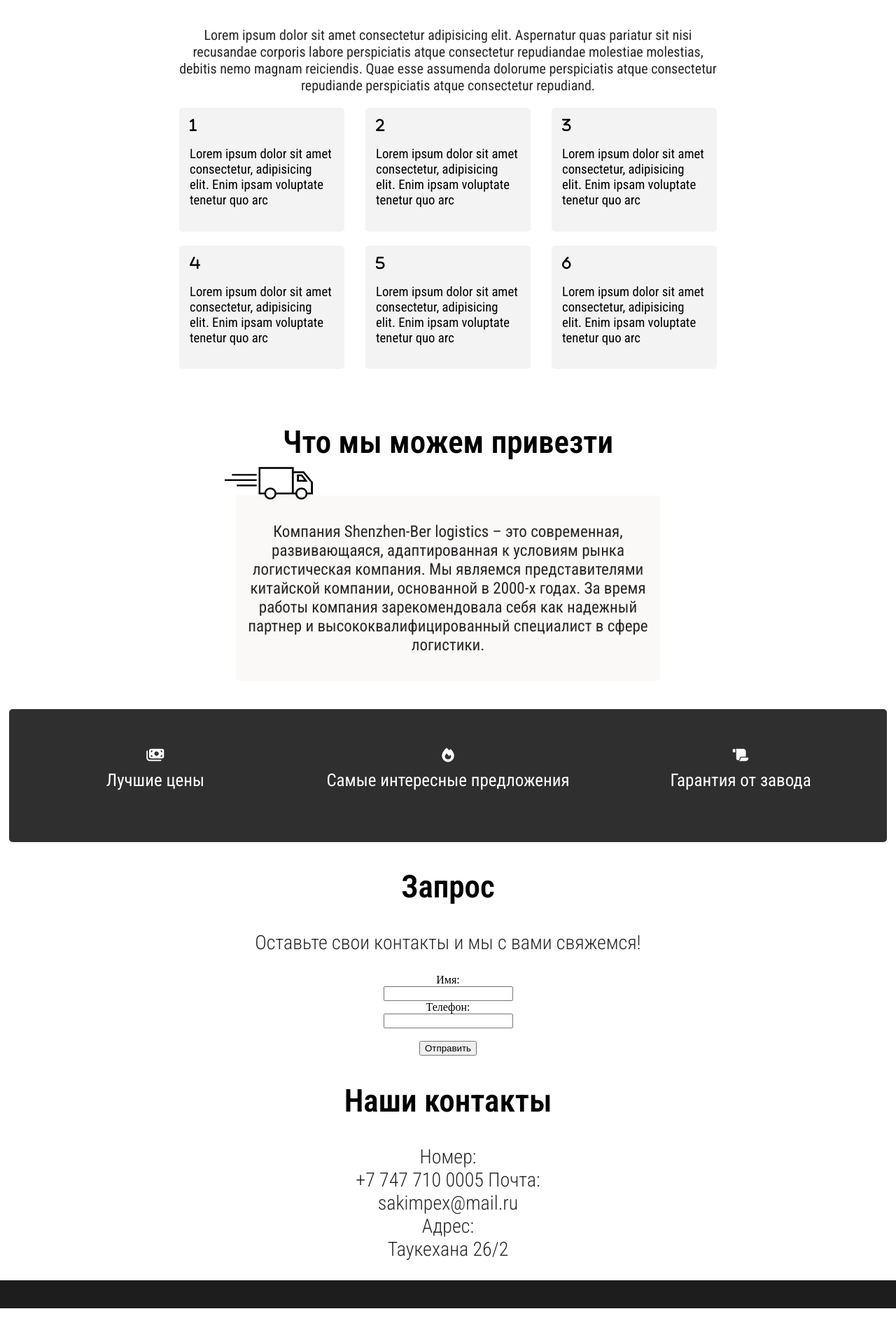
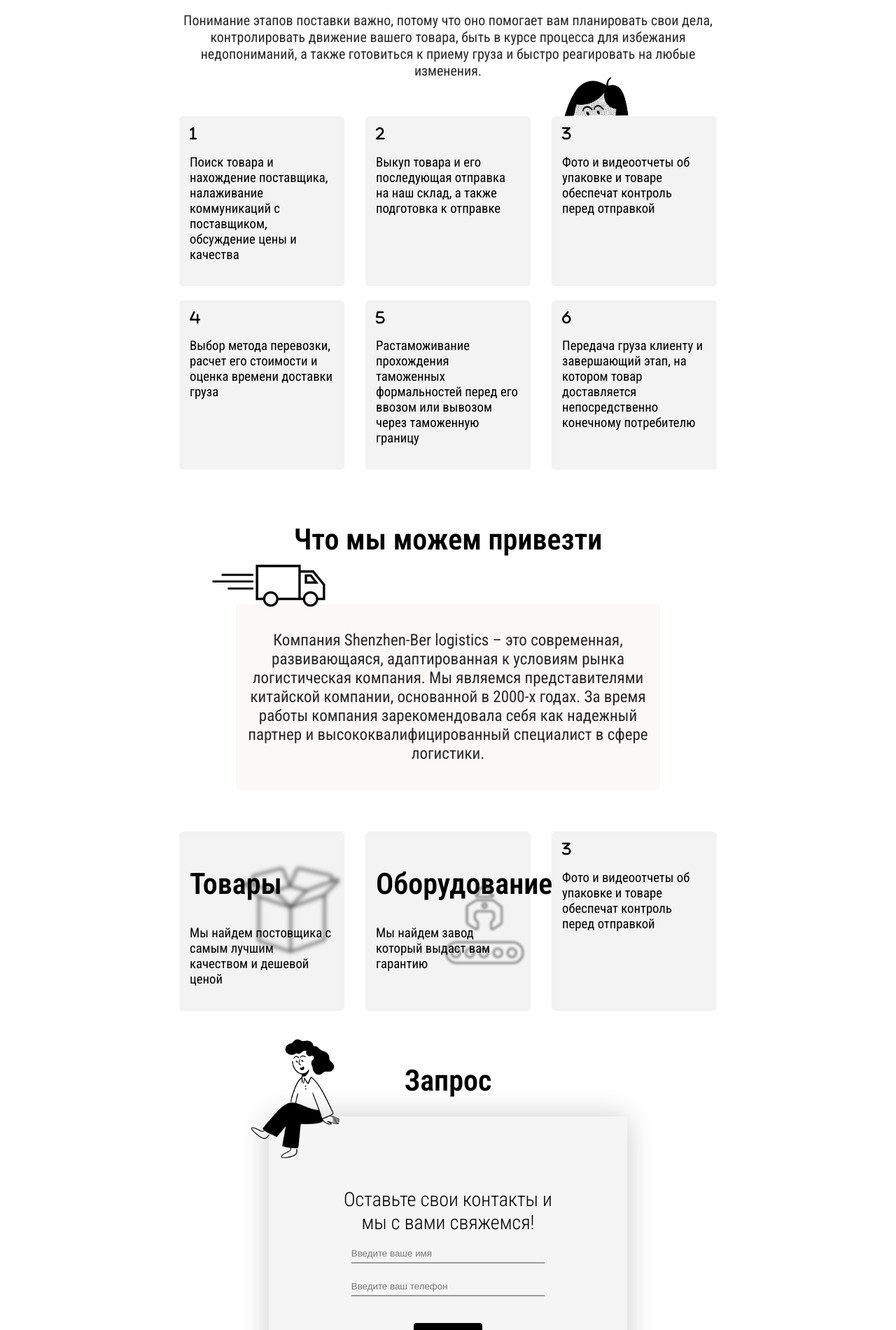
Before and after one commit to 2se3t/sak-group, a PHP site: page / in a window 1280 px wide. Shown: the part 1260-3160 px from the top of the page at 70% size. Before the commit the page ends 3129 px from the top, so only its background shows below. Run offline with PHP 8.4, Linux system fonts and the light colour scheme; some libraries are stand-ins or nearby versions.

Commit message:
Add files via upload

```diff
--- /dev/null
+++ b/css/form.css
@@ -0,0 +1,129 @@
+#request{
+    margin-bottom: 2%;
+}
+
+.container-req {
+    display: flex;
+    justify-content: center;
+    width: 90%;
+    margin: 0 auto;
+}
+
+.req-q{
+    text-align: center;
+    color: #000000;
+    width: 60%;
+    margin: 0 auto;
+}
+
+
+@media(max-width:850px){
+    .req-img {
+        margin-left: -60% !important;
+        margin-bottom: -70px !important;
+        width: 165px !important;
+    }
+
+}
+
+
+.req-img {
+    margin-left: -34%;
+    margin-bottom: -5%;
+    width: 10%;
+}
+
+
+
+
+.req-c p{
+    margin-bottom: 3%;
+}
+
+.req-c{
+    width: 40%;
+    height: 300px;
+    margin: 0 auto;
+    border-radius: 4px;
+    box-shadow: 0 0 40px 0.1px #cccccc;
+    padding-top: 8%;
+    background-color: #f5f5f5;
+    padding-bottom: 3%;
+}
+
+
+@media(max-width:850px){
+    .req-q{
+        margin-top: 5% !important;
+        width: 86% !important;
+    }
+
+    .req-c{
+        padding-top: 65px !important;
+        width: 89% !important;
+    }
+    .container-req{
+        width: 100%;
+        margin: 0 auto;
+        justify-content: center;
+        display: block;
+    }
+
+    .request{
+        width: 80% !important;
+    }
+}
+
+
+
+.request {
+    margin: 0 auto;
+    width: 60%;
+}
+
+
+.req-q h1{
+    margin-bottom: -100px;
+}
+
+.request p {
+    text-align: left;
+    margin-top: 0;
+    margin-bottom: 2%;
+}
+
+.error{
+    margin-top: 1vh;
+    color: #000000;
+    font-family:'Roboto Condensed', sans-serif;
+    font-weight: 200;
+}
+
+
+input[type="text"] {
+    border: none;
+    background-color: #00000000;
+    border-bottom: 2px solid #9a9a9a;
+    margin-bottom: 20px;
+    padding: 5px 0;
+    outline: none;
+    width: 100%; /* Растягиваем инпуты на всю ширину */
+    box-sizing: border-box; /* Учитываем внутренние отступы в ширине */
+}
+
+
+
+button[type="submit"] {
+    padding: 10px 20px;
+    border: none;
+    border-radius: 4px;
+    background-color: #000000;
+    color: #fff;
+    cursor: pointer;
+    font-family:'Roboto Condensed', sans-serif;
+    font-weight: 400;
+}
+
+button[type="submit"]:hover {
+    background-color: #434343;
+}
--- a/css/styles.css
+++ b/css/styles.css
@@ -31,7 +31,7 @@
     font-family: "Roboto Condensed", sans-serif;
     color: #000000;
     font-weight: 600;
-    font-size: 45px;
+    font-size: 42px;
 }
 
 p{
@@ -219,6 +207,14 @@
     width: 60%;
     margin: 0 auto;
     padding: 20px;
+}
+
+.pr-img{
+    width: 100px;
+    height: auto;
+    margin-top: -3vh;
+    margin-left: 56%;
+    margin-bottom: -0.5vh;
 }
 
 #pros p{
@@ -286,7 +282,7 @@
 }
 
 #about2 img{
-    width: 14%;
+    width: 230px;
     margin-left: -40%;
     margin-bottom: -2vh;
 }
@@ -308,16 +304,100 @@
     }
 
     #about2 img{
-        width: 40%;
+        width: 190px;
         margin-left: -60%;
     }
 
 }
 
+/*Services
+============================*/
+
+#services {
+    width: 60%;
+    margin: 0 auto;
+    padding: 20px;
+}
+
+.sr-img{
+    width: 100px;
+    height: auto;
+    margin-top: -3vh;
+    margin-left: 56%;
+    margin-bottom: -0.5vh;
+}
+
+#services p{
+    font-size:20px;
+    font-weight: 400;
+}
+#services i{
+    margin: 0;
+}
+
+@media(max-width:1000px){
+    #services{
+        width: 92%;
+        margin: 0 auto;
+        padding: 0;
+    }
+}
+
+.block-serv {
+    display: flex;
+    flex-wrap: wrap;
+    justify-content: space-between; /* Равномерно распределяем элементы по горизонтали */
+}
+
+.item-serv {
+    width: calc(33.33% - 20px); /* Три элемента в ряд на широком экране */
+    margin-bottom: 20px; /* Отступ снизу элемента */
+    box-sizing: border-box; /* Учитываем padding и border в общей ширине элемента */
+    text-align: left;
+    background: #f3f3f3 ;
+    background-size:200px ;
+    background-position: right top; /* Устанавливаем фоновое изображение справа */
+    background-repeat: no-repeat; /* Отключаем повторение фонового изображения */
+    padding: 15px;
+    border-radius: 5px;
+}
+
+/* Убираем отступ у последнего элемента в ряду */
+.item-serv:nth-child(3n) {
+    margin-right: 0;
+}
+
+/* Медиа-запрос для устройств с шириной экрана меньше 768px (например, мобильные устройства) */
+@media (max-width: 768px) {
+    .item-serv {
+        width: 100%; /* Один элемент в ряд на узком экране */
+        margin-right: 0; /* Убираем отступ справа на узком экране */
+    }
+}
+
+
+.box{
+    background: #f3f3f3 url(../box.png);
+    background-size:200px ;
+    background-position: right top; /* Устанавливаем фоновое изображение справа */
+    background-repeat: no-repeat; /* Отключаем повторение фонового изображения */
+}
+
+.equ{
+    background: #f3f3f3 url(../equ.png);
+    background-size:200px ;
+    background-position: right ; /* Устанавливаем фоновое изображение справа */
+    background-repeat: no-repeat; /* Отключаем повторение фонового изображения */
+
+}
+
+
+
+
 /*Advant
 ============================*/
 #plus {
-    background: #2f2f2f;
+    background: #f0f0f0;
     border-radius: 5px;
     margin-left: 1%;
     width: 98%;
@@ -328,14 +408,14 @@
 }
 
 #plus i{
-    color: #fff;
+    color: #000000;
     margin-top: 2vh;
     margin-left: 0;
 }
 
 
 #plus h4{
-    color: #fff;
+    color: #000000;
     font-size: 25px;
 }
 
--- a/index.html
+++ b/index.html
@@ -2,9 +2,10 @@
 <html lang="en">
 <head>
     <meta charset="UTF-8">
-    <meta name="viewport" content="width=device-width, initial-scale=1.0">
+    <meta name="viewport" content="width=device-width, initial-scale=1.0, maximum-scale=1.0, user-scalable=no">
     <title>Sak group</title>
     <link rel="stylesheet" href="css/styles.css">
+    <link rel="stylesheet" href="css/form.css">
     <link href="https://fonts.googleapis.com/css2?family=Roboto+Condensed:ital,wght@0,100..900;1,100..900&family=Roboto:ital,wght@0,100;0,300;0,400;0,500;0,700;0,900;1,100;1,300;1,400;1,500;1,700;1,900&display=swap" rel="stylesheet">
 </head>
 <body>
@@ -34,8 +35,8 @@
             <div class="hero">
                 <h1>Хотите найти оборудование, товар или машину из китая?</h1>
                 <p>Мы найдем купим привезем вам любой товар под ключ каких размеров он бы ни был</p>
-                <button class="black">Сделать запрос ➜</button>
-                <button class="trs">Читать дальше ➜</button>
+                <button onclick="scrollToSection('request')" class="black" >Сделать запрос ➜</button>
+                <button onclick="scrollToSection('advant')" class="trs">Читать дальше ➜</button>
             </div>
         </div>
     </section>
@@ -47,33 +48,50 @@
         <div class="adv-container">
             <div class="scrolling-wrapper">
               <!-- Ваш контент здесь -->
-              <div class="item red" data-popup="popup1"><i class="fa-solid fa-plane "></i><h1>Авиа превозка</h1><button class="trs">Читать дальше ➜</button></div>
-              <div class="item green" data-popup="popup2"><i class="fa-solid fa-train"></i><h1>Морские перевозки</h1><button class="trs">Читать дальше ➜</button></div>
-              <div class="item orange" data-popup="popup3"><i class="fa-solid fa-ship"></i><h1>ЖД перевозки</h1><button class="trs">Читать дальше ➜</button></div>
+              <div class="item red" data-popup="popup1"><i class="fa-solid fa-plane "></i><h1>Авиапревозка</h1><button class="trs">Читать дальше ➜</button></div>
+              <div class="item green" data-popup="popup2"><i class="fa-solid fa-truck"></i><h1>Автоперевозка</h1><button class="trs">Читать дальше ➜</button></div>
+              <div class="item orange" data-popup="popup3"><i class="fa-solid fa-train"></i><h1>ЖД перевозка</h1><button class="trs">Читать дальше ➜</button></div>
               <!-- Добавьте больше элементов, если нужно -->
             </div>
           </div>
+
           <div id="popup1" class="popup">
             <div class="popup-content">
+                <h1>Авиаперевозка</h1>
+                <p><span class="green">Преимущества:</span> <br>
+                   •Скорость доставки: Самый быстрый способ доставки, от 3 дней. <br>
+                   •Безопасность - низкая вероятность его повреждения <br>
+                   <span class="red">Минусы:</span> <br>
+                   •Цены существенно выше остальных способов перевозки. <br>
+                   •Ограниченный перечень грузов.<br>
+                  </p>
 
-              <h1>Заголовок</h1>
-              <p>Lorem ipsum dolor sit amet consectetur adipisicing elit. Aspernatur corporis dolore inventore obcaecati impedit ab tenetur. Vel, et nam atque qui sunt hic assumenda quam quos cupiditate totam sapiente itaque?</p>
               <button class="close-btn">Закрыть</button>
             </div>
           </div>
+
           <div id="popup2" class="popup">
             <div class="popup-content">
-
-              <h1>Заголовок</h1>
-              <p>Lorem ipsum dolor sit amet consectetur adipisicing elit. Aspernatur corporis dolore inventore obcaecati impedit ab tenetur. Vel, et nam atque qui sunt hic assumenda quam quos cupiditate totam sapiente itaque?</p>
+              <h1>Автоперевозка</h1>
+              <p><span class="green">Преимущества:</span>   <br>
+                •Скорость доставки от 14 дней   <br>
+                •Цена значительно отличается от тарифов на авиаперевозки.       <br>
+                <span class="red">Минусы:</span>           <br>
+                • <br>
+               </p>
               <button class="close-btn">Закрыть</button>
             </div>
           </div>
+
           <div id="popup3" class="popup">
             <div class="popup-content">
-
-              <h1>Заголовок</h1>
-              <p>Lorem ipsum dolor sit amet consectetur adipisicing elit. Aspernatur corporis dolore inventore obcaecati impedit ab tenetur. Vel, et nam atque qui sunt hic assumenda quam quos cupiditate totam sapiente itaque?</p>
+              <h1>Железнодорожные</h1>
+              <p><span class="green">Преимущества:</span>   <br>
+                •Цена железнодорожной перевозки может быть в 10 раз ниже цены авиаперевозки.       <br>
+                •Погода не влияет железнодорожные перевозки."        <br>
+                <span class="red">Минусы:</span>           <br>
+                •Скорость доставки от 28 дней      <br>
+               </p>
               <button class="close-btn">Закрыть</button>
             </div>
           </div>
@@ -87,7 +105,7 @@
         <div class="about">
             <i class="fa-solid fa-truck-ramp-box"></i>
             <h1>Sak group</h1>
-            <p>Компания Shenzhen-Ber logistics – это современная, развивающаяся, адаптированная к условиям рынка логистическая компания. Мы являемся представителями китайской компании, основанной в 2000-х годах. За время работы компания зарекомендовала себя как надежный партнер и высококвалифицированный специалист в сфере логистики.</p>
+            <p>С 2019 года наша компания занимает лидирующие позиции в области поставок из Китая. Мы специализируемся на доставке самого разнообразного оборудования, машин и товаров, обеспечивая нашим клиентам высокий уровень сервиса и надежности. Наш богатый опыт и профессионализм позволяют нам успешно находить производителя и привозить абсолютно любое оборудование или же товар.</p>
         </div>
     </section>
 
@@ -96,40 +114,38 @@
 <section id="pros">
     <div class="">
         <h1>Этапы поставки</h1>
-        <p>Lorem ipsum dolor sit amet consectetur adipisicing elit. Aspernatur quas pariatur sit nisi recusandae corporis labore perspiciatis atque consectetur repudiandae molestiae molestias, debitis nemo magnam reiciendis. Quae esse assumenda dolorume perspiciatis atque consectetur repudiande perspiciatis atque consectetur repudiand.</p>
-
+        <p>Понимание этапов поставки важно, потому что оно помогает вам планировать свои дела, контролировать движение вашего товара, быть в курсе процесса для избежания недопониманий, а также готовиться к приему груза и быстро реагировать на любые изменения.</p>
+        <img src="lockfrom.png" class="pr-img">
         <div class="block-stage">
-
                 <div class="item-stage">
                     <i class="fa-solid fa-1"></i>
-                    <h3>Lorem ipsum dolor sit amet consectetur, adipisicing elit. Enim ipsam voluptate tenetur quo arc</h3>
+                    <h3>Поиск товара и нахождение поставщика, налаживание коммуникаций с поставщиком, обсуждение цены и качества</h3>
                 </div>
 
                 <div class="item-stage">
                     <i class="fa-solid fa-2"></i>
-                    <h3>Lorem ipsum dolor sit amet consectetur, adipisicing elit. Enim ipsam voluptate tenetur quo arc</h3>
+                    <h3>Выкуп товара и его последующая отправка на наш склад, а также подготовка к отправке</h3>
                 </div>
 
                 <div class="item-stage">
                     <i class="fa-solid fa-3"></i>
-                    <h3>Lorem ipsum dolor sit amet consectetur, adipisicing elit. Enim ipsam voluptate tenetur quo arc</h3>
+                    <h3>Фото и видеоотчеты об упаковке и товаре обеспечат контроль перед отправкой </h3>
                 </div>
 
                 <div class="item-stage">
                     <i class="fa-solid fa-4"></i>
-                    <h3>Lorem ipsum dolor sit amet consectetur, adipisicing elit. Enim ipsam voluptate tenetur quo arc</h3>
+                    <h3>Выбор метода перевозки, расчет его стоимости и оценка времени доставки груза</h3>
                 </div>
 
                 <div class="item-stage">
                     <i class="fa-solid fa-5"></i>
-                    <h3>Lorem ipsum dolor sit amet consectetur, adipisicing elit. Enim ipsam voluptate tenetur quo arc</h3>
+                    <h3>Растаможивание прохождения таможенных формальностей перед его ввозом или вывозом через таможенную границу</h3>
                 </div>
 
                 <div class="item-stage">
                     <i class="fa-solid fa-6"></i>
-                    <h3>Lorem ipsum dolor sit amet consectetur, adipisicing elit. Enim ipsam voluptate tenetur quo arc</h3>
+                    <h3>Передача груза клиенту и завершающий этап, на котором товар доставляется непосредственно конечному потребителю</h3>
                 </div>
-
             </div>
     </div>
 </section>
@@ -143,12 +159,36 @@
 </section>
 
 
+<section id="services">
+        <div class="block-serv">
+                <div class="item-serv box">
+                    <h1>Товары</h1>
+                    <h3>Мы найдем постовщика с самым лучшим качеством и дешевой ценой</h3>
+                </div>
+
+                <div class="item-serv equ">
+                    <h1>Оборудование</h1>
+                    <h3>Мы найдем завод который выдаст вам гарантию </h3>
+                </div>
+
+                <div class="item-serv">
+                    <i class="fa-solid fa-3"></i>
+                    <h3>Фото и видеоотчеты об упаковке и товаре обеспечат контроль перед отправкой </h3>
+                </div>
+
+
+            </div>
+    </div>
+</section>
+
+
+
      <!--ПРЕИМУЩЕСТВА
-=================-->
+
 <section id="plus">
     <div class="plus-item">
         <i class="fa-solid fa-money-bills"></i>
-        <h4>Лучшие цены</h4>
+        <h4>Лучшие цены, мы найдем постовщика с самой дешевой ценой</h4>
     </div>
 
     <div class="plus-item">
@@ -158,45 +198,53 @@
 
     <div class="plus-item">
         <i class="fa-solid fa-scroll"></i>
-        <h4>Гарантия от завода</h4>
+        <h4>Гарантия от завода на практически любую технику включая оборудование</h4>
     </div>
 </section>
 
-
-
+=================-->
 
 
         <!--ЗАПРОС
 =================-->
 <section id="request">
-    <div class="request">
+    <div class="req-q">
         <h1>Запрос</h1>
-        <p>Оставьте свои контакты и мы с вами свяжемся!</p>
     </div>
-    <div id="response"></div>
-    <form id="contactForm" method="post" action="inc/index.php" novalidate>
-        <label for="name">Имя:</label><br>
-        <input type="text" id="name" name="name"  autocomplete="off" pattern="[а-яА-ЯёЁ\s]+" required><br>
-        <label for="phone">Телефон:</label><br>
-        <input type="text" id="phone" name="phone"  autocomplete="off" pattern="[\d\+\s]+" required><br><br>
-        <input type="submit" value="Отправить">
-    </form>
-    <div id="error" class="error"></div>
-    <div class="contact">
-        <h1>Наши контакты</h1>
-        <p>Номер: <br>
-            +7 747 710 0005
-           Почта: <br>
-           sakimpex@mail.ru <br>
-           Адрес: <br>
-           Таукехана 26/2
-        </p>
-    </div>
+    <img src="sittingB.png" class="req-img">
+        <div class="req-c">
+            <p class="req-q">Оставьте свои контакты и мы с вами свяжемся!</p>
+            <div class="container-req">
+                <div class="request">
+                    <form id="contactForm" method="post" action="inc/index.php" novalidate>
+                        <input type="text" id="name" name="name" placeholder="Введите ваше имя" autocomplete="off" pattern="[а-яА-ЯёЁ\s]+" required><br>
+                        <input type="text" id="phone" name="phone" placeholder="Введите ваш телефон" autocomplete="off" pattern="[\d\+\s]+" required><br><br>
+                        <button type="submit" value="Отправить">Отправить</button>
+                    </form>
+                    <div id="error" class="error"></div>
+                </div>
+            </div>
+        </div>
 </section>
 
 
+
 <footer>
-
+    <h1></h1>
+    <hr>
+    <div>
+        <i class="fa-solid fa-3"></i>
+        <i class="fa-solid fa-3"></i>
+        <i class="fa-solid fa-3"></i>
+    </div>
+    <div>
+        <h1>Номер</h1>
+        <p>+7 747 710 0005</p>
+    </div>
+    <div>
+        <h1>Адрес</h1>
+        <p></p>
+    </div>
 </footer>
 
     <script src="https://kit.fontawesome.com/ab4a839272.js" crossorigin="anonymous"></script>
--- a/js/form.js
+++ b/js/form.js
@@ -1,6 +1,3 @@
-
-
-
 document.getElementById("contactForm").addEventListener("submit", function(event) {
     event.preventDefault();
     var form = event.target;
@@ -10,7 +7,7 @@
     var phone = form.querySelector("#phone").value;
 
     // Проверка на правильность введенных данных
-    var namePattern = /[а-яА-ЯёЁ\s]+/;
+    var namePattern = /[А-Яа-яЁё]+/;
     var phonePattern = /[\d\+\s]+/;
     if (!namePattern.test(name)) {
         errorDiv.innerText = "Неверный формат имени. Имя может содержать только буквы русского алфавита и пробелы.";
```
Also changed, not shown: other parts of css/styles.css (+24 -17 lines), inc/form.php (added, +43 -0 lines), js/scripts.js (+15 -4 lines), box.png (added), equ.png (added), lockfrom.png (added), pencil.png (added), sittingB.png (added), topPeekA.png (added), 1 other file.
